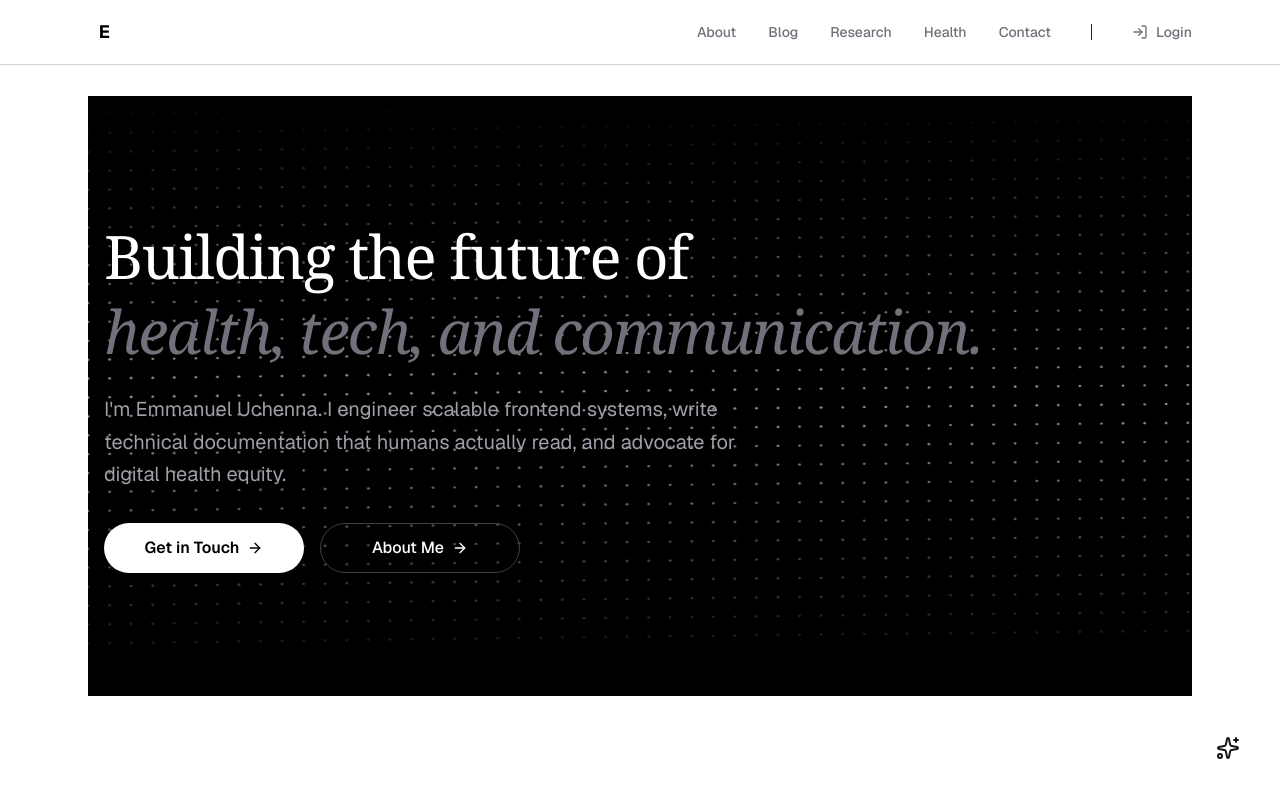
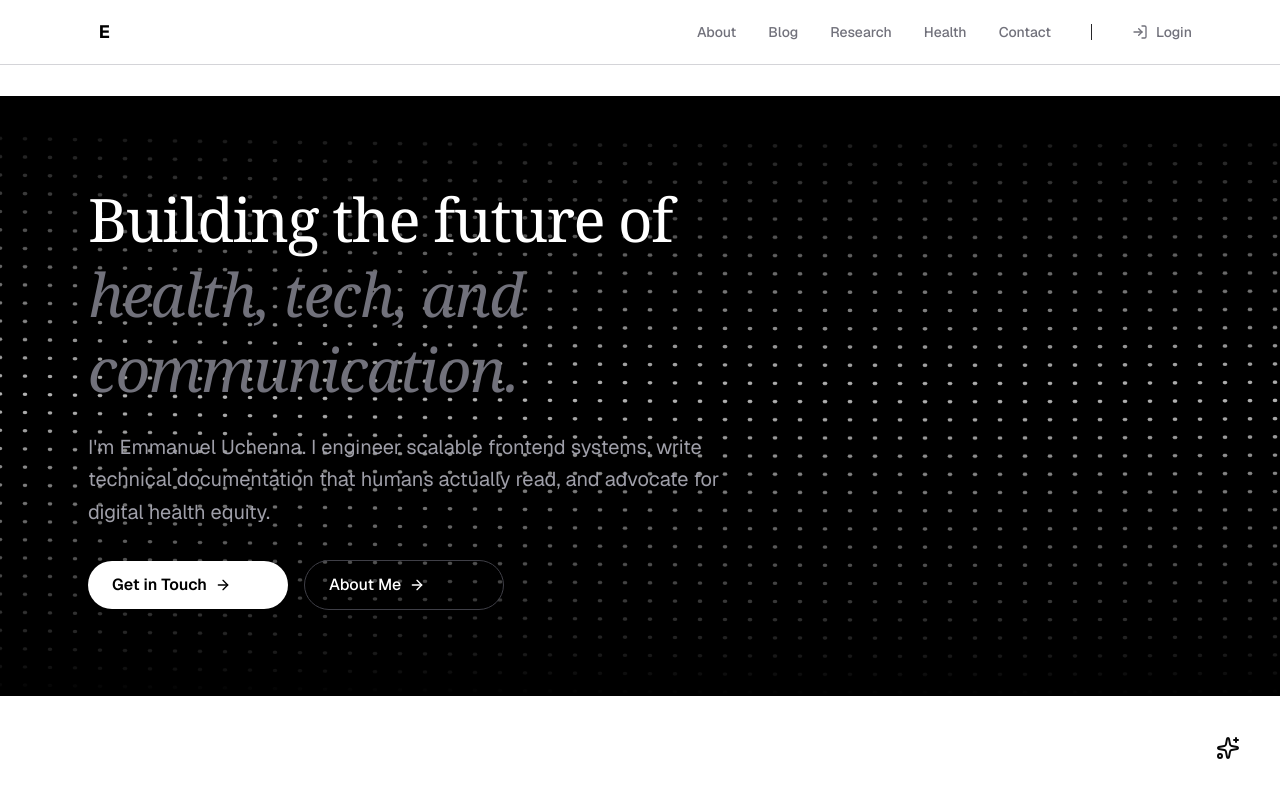
Before and after one commit to Eunit99/portfolio-v2-next, a Next.js app: page / in a window 1280 px wide. Shown: the top 800 px of the page. Built offline with nearby package versions, Linux system fonts and the light colour scheme.

Commit message:
Fix: Refactor WaveHeader component for improved animation and layout consistency

```diff
--- a/app/page.tsx
+++ b/app/page.tsx
@@ -2,13 +2,11 @@
 
 import React, { useEffect, useState } from 'react';
 import { ArrowRight } from 'lucide-react';
-// Use relative path
 import { DataService } from '../lib/data';
 import Link from 'next/link';
 import Image from 'next/image';
-// Use relative path
-import { Post, Project } from '../types/types';
-import WaveHeader from '@/components/WaveHeader';
+import { Post, Project } from '@/types/types';
+import WaveHeader from '../components/WaveHeader';
 
 export default function Home() {
   const [featuredProjects, setFeaturedProjects] = useState<Project[]>([]);
@@ -26,13 +24,12 @@ export default function Home() {
   }, []);
 
   return (
-    <div className="space-y-24 animate-in fade-in duration-700">
+    <div className="animate-in fade-in duration-700">
 
-      {/* Replaced original hero section with WaveHeader.
-        The content inside WaveHeader (in components/WaveHeader.tsx)
-        matches your original hero content exactly.
-      */}
+      {/* Hero Section with Animation */}
       <WaveHeader />
+
+      <div className="space-y-24 mt-24">
 
         {/* Featured Projects */}
         <section className="space-y-8 px-6 max-w-6xl mx-auto">
@@ -72,7 +69,7 @@ export default function Home() {
         </section>
 
         {/* Recent Writing */}
-      <section className="space-y-8 px-6 max-w-6xl mx-auto">
+        <section className="space-y-8 px-6 max-w-6xl mx-auto pb-20">
           <div className="flex items-center justify-between border-b border-border pb-4">
             <h2 className="text-2xl font-serif text-white">Recent Writing</h2>
             <Link href="/blog" className="text-sm text-zinc-500 hover:text-white transition-colors">Read Blog &rarr;</Link>
@@ -97,6 +94,7 @@ export default function Home() {
             ))}
           </div>
         </section>
+      </div>
 
     </div>
   );
--- a/components/WaveHeader.tsx
+++ b/components/WaveHeader.tsx
@@ -2,6 +2,7 @@
 
 import React, { useEffect, useRef } from 'react';
 import { motion } from 'framer-motion';
+// Use relative path to fix build error
 import Link from 'next/link';
 import { ArrowRight } from 'lucide-react';
 
@@ -20,23 +21,21 @@ const WaveHeader = () => {
 
     // Configuration for the wave
     const config = {
-      dotSize: 1.5,
-      spacing: 25,
-      amplitude: 40,
-      frequency: 0.01,
-      speed: 0.01,
-      color: 'rgba(255, 255, 255, 0.6)',
+      dotSize: 1.5, // Size of the dots
+      spacing: 25, // Spacing between dots
+      amplitude: 40, // How high the wave peaks are
+      frequency: 0.02, // How tight the waves are
+      speed: 0.02, // How fast the animation moves
+      color: 'rgba(255, 255, 255, 0.7)', // Dot color
     };
 
     const resize = () => {
       canvas.width = window.innerWidth;
-      canvas.height = window.innerHeight; // Or a fixed height if you prefer
+      canvas.height = window.innerHeight;
     };
 
     const draw = () => {
-      // Use clearRect for transparency if you want the background color to show through
-      // or fillRect with a color to set the background.
-      // Here we use the parent's background color (black) effectively by clearing.
+      // Clear the canvas
       ctx.clearRect(0, 0, canvas.width, canvas.height);
 
       ctx.fillStyle = config.color;
@@ -49,13 +48,17 @@ const WaveHeader = () => {
           const x = i * config.spacing;
           const originalY = j * config.spacing;
 
+          // The Magic Math:
+          // We offset the Y position based on X and Z (row/col) to create a 3D-like wave
           const waveOffset =
             Math.sin(i * config.frequency + time) * config.amplitude +
             Math.cos(j * config.frequency + time) * config.amplitude;
 
           const y = originalY + waveOffset;
 
+          // Draw the dot
           ctx.beginPath();
+          // Optional: Change dot size based on wave height for "depth" perception
           const scale = (waveOffset + config.amplitude * 2) / (config.amplitude * 4);
           const radius = config.dotSize + (scale * 1);
 
@@ -69,6 +72,8 @@ const WaveHeader = () => {
     };
 
     window.addEventListener('resize', resize);
+
+    // Initialize
     resize();
     draw();
 
@@ -79,17 +84,19 @@ const WaveHeader = () => {
   }, []);
 
   return (
-    <section className="relative w-full py-10 md:py-20 bg-black overflow-hidden flex items-center justify-center min-w-full mx-auto min-h-[600px]">
-      {/* Background Canvas */}
+    // The section itself is full width (w-full) and breaks out of parent constraints if any
+    // But we'll handle the breakout in the parent layout usage to be safe
+    <section className="relative w-screen left-1/2 right-1/2 -ml-[50vw] -mr-[50vw] h-[600px] bg-black overflow-hidden flex items-center justify-center">
+      {/* Background Canvas - Spans full width of the screen */}
       <canvas
         ref={canvasRef}
         className="absolute inset-0 block w-full h-full pointer-events-none"
       />
 
-      {/* Content Overlay */}
-      <div className="relative z-10 px-4 max-w-6xl mx-auto flex flex-col items-start min-w-full">
+      {/* Content Overlay - Constrained to max-w-6xl to match other page content */}
+      <div className="relative z-10 w-full max-w-6xl px-6 mx-auto flex flex-col justify-center h-full">
         <motion.h1
-          className="text-4xl md:text-6xl font-serif font-medium text-white tracking-tight leading-tight mb-6"
+          className="text-4xl md:text-6xl font-serif font-medium text-white tracking-tight leading-tight mb-6 max-w-3xl"
           initial={{ opacity: 0, y: 20 }}
           animate={{ opacity: 1, y: 0 }}
           transition={{ duration: 0.8, ease: "easeOut" }}
@@ -108,27 +115,27 @@ const WaveHeader = () => {
         </motion.p>
 
         <motion.div
-          className="flex flex-col md:flex-row gap-4 w-full md:w-auto justify-center"
+          className="flex flex-col md:flex-row items-center gap-4 w-full md:w-auto"
           initial={{ opacity: 0, y: 20 }}
           animate={{ opacity: 1, y: 0 }}
           transition={{ duration: 0.8, delay: 0.4, ease: "easeOut" }}
         >
           <Link
             href="/contact"
-            className="px-6 py-3 bg-white text-black font-semibold rounded-full hover:bg-zinc-200 transition-colors flex items-center gap-2 min-w-[200px] justify-center"
+            className="px-6 py-3 bg-white text-black font-semibold rounded-full hover:bg-zinc-200 transition-colors flex items-center gap-2 min-w-[200px] justify-center md:justify-start"
           >
             Get in Touch <ArrowRight className="w-4 h-4" />
           </Link>
           <Link
             href="/about"
-            className="px-6 py-3 border border-zinc-700 text-white font-medium rounded-full hover:bg-zinc-900 transition-colors flex items-center gap-2 min-w-[200px] justify-center"
+            className="px-6 py-3 border border-zinc-700 text-white font-medium rounded-full hover:bg-zinc-900 transition-colors flex items-center gap-2 min-w-[200px] justify-center md:justify-start"
           >
             About Me <ArrowRight className="w-4 h-4" />
           </Link>
         </motion.div>
       </div>
 
-      {/* Gradient Overlay to fade edges if needed */}
+      {/* Gradient Overlay for better text readability */}
       <div className="absolute inset-0 bg-gradient-to-t from-black via-transparent to-black pointer-events-none" />
     </section>
   );
```
Lines whose indentation alone changed are shown as unchanged.
